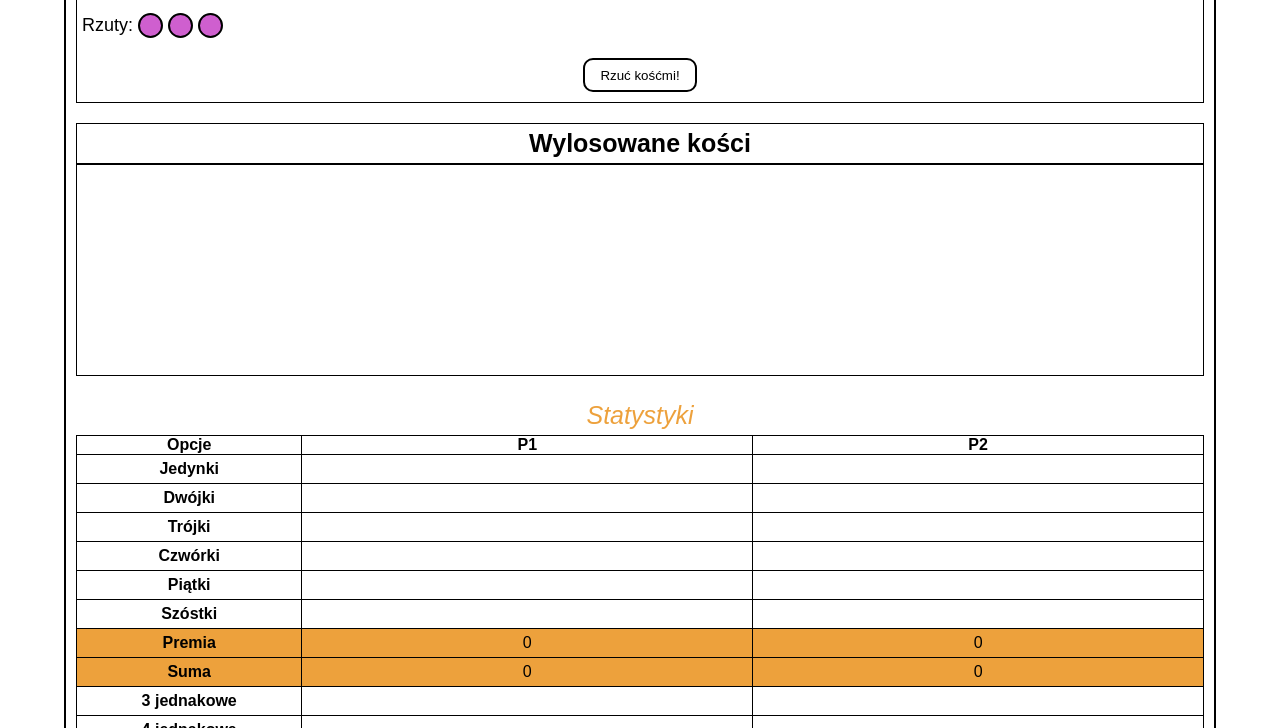
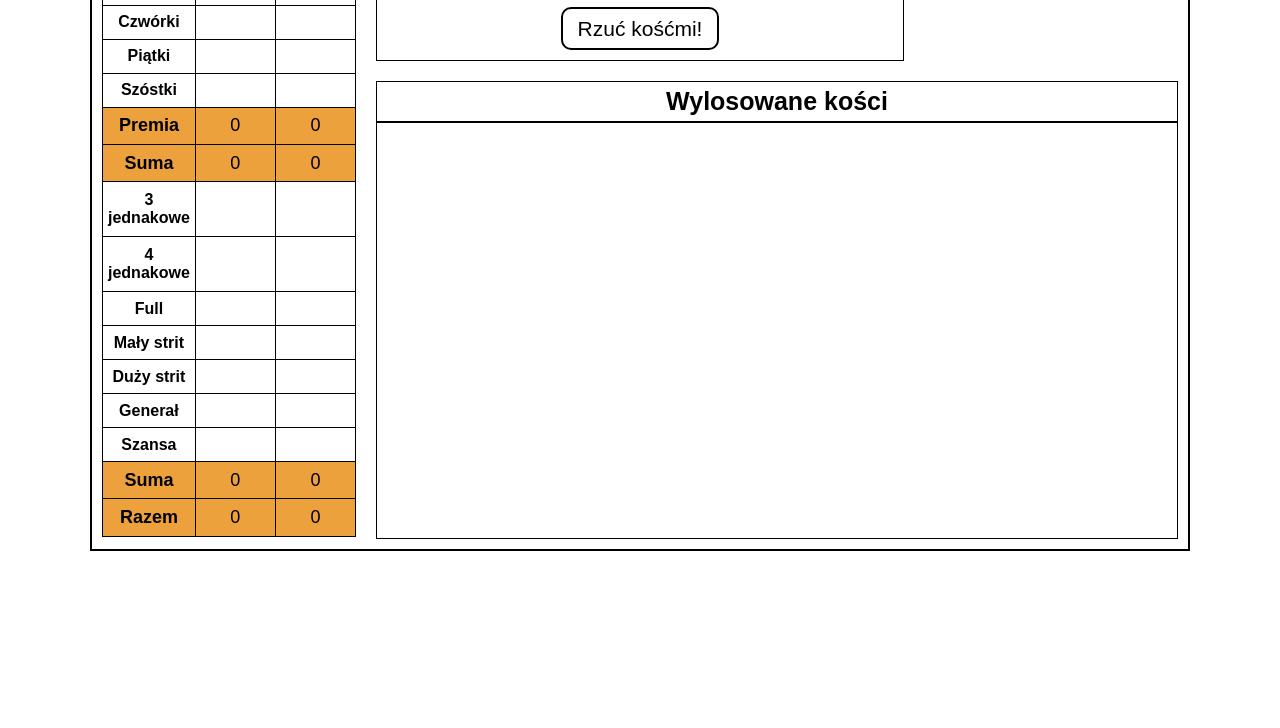
Before and after one commit to damian08k/Dice, a plain HTML site: page index.html in a window 1280 px wide. Shown: the part 190-918 px from the top of the page. After the commit the page ends 800 px from the top, so only its background shows below. Drawn offline with Linux system fonts and the light colour scheme; a web font is replaced by a local one.

Commit message:
Correct HTML structure, create RWD

```diff
--- a/index.html
+++ b/index.html
@@ -22,6 +22,7 @@
                     Runda
                     <span class="player-info__round-number">X</span>
                 </h1>
+                <div class="player-info__main-player-info">
                     <p class="player-info__player">
                         Gracz:
                         <span class="player-info__player-name">Y</span>
@@ -32,6 +33,7 @@
                         <span class="player-info__throw"></span>
                         <span class="player-info__throw"></span>
                     </p>
+                </div>
                 <button class="player-info__dice-throw btn">Rzuć kośćmi!</button>
             </div>
 
--- a/scss/components/_game-area.scss
+++ b/scss/components/_game-area.scss
@@ -2,6 +2,15 @@
     display: grid;
     grid-template-columns: 1fr;
     grid-auto-rows: minmax(100px, auto);
+
+    @include mq(mobileXMedium) {
+        grid-template-columns: 1fr 1fr;
+    }
+
+    @include mq(mobileLarge) {
+        grid-template-columns: repeat(4, 1fr);
+        grid-template-rows: repeat(3, 1fr);
+    }
 
     &__rules {
         grid-column: 1;
@@ -12,20 +21,55 @@
         height: 30px;
         width: 80px;
         font-size: $main-fz;
+
+        @include mq(mobileXMedium) {
+            grid-column: 1/-1;
+        }
+
     }
 
     &__player-info {
         grid-column: 1;
         grid-row: 2/3;
+
+        @include mq(mobileXMedium) {
+            grid-column: 1/2;
+        }
+
+        @include mq(mobileLarge) {
+            margin-top: 51px;
+            grid-column: 2/4;
+            grid-row: 1/2;
+        }
     }
 
     &__dice-area {
         grid-column: 1;
         grid-row: 3/4;
+
+        @include mq(mobileXMedium) {
+            grid-column: 2/3;
+            grid-row: 2/3;
+        }
+
+        @include mq(mobileLarge) {
+            grid-column: 2/-1;
+            grid-row: 2/-1;
+        }
     }
 
     &__stats {
         grid-column: 1;
         grid-row: 4/5;
+
+        @include mq(mobileXMedium) {
+            grid-column: 1/-1;
+            grid-row: 3/5;
+        }
+
+        @include mq(mobileLarge) {
+            grid-column: 1/2;
+            grid-row: 1/-1;
+        }
     }
 }
--- a/scss/components/_main-container.scss
+++ b/scss/components/_main-container.scss
@@ -2,6 +2,6 @@
     margin: $main-margin*4 auto;
     width: 90%;
     min-height: 80%;
-    max-width: 1400px;
+    max-width: 1100px;
     border: 2px solid $black-color;
 }
--- a/scss/components/_player-info.scss
+++ b/scss/components/_player-info.scss
@@ -2,17 +2,37 @@
 
     border: 1px solid $black-color;
     margin: $main-margin * 2;
+
+
+    @include mq(mobileXMedium) {
+        display: grid;
+        grid-column: 1fr;
+        grid-row: 1fr 1fr 1fr;
+    }
+
+    @include mq(mobileLarge) {
+        margin-top: calc(10px + 31px + 10px);
+    }
 
     &__round {
         padding: $main-padding 0;
         font-size: $headings-fz;
         font-weight: $font-weight-headings;
         text-align: center;
+
+        @include mq(mobileXMedium) {
+            font-size: $headings-fz + 5;
+        }
     }
 
     &__player {
         padding: 0 0 $main-padding * 2 $main-padding;
         font-size: $main-fz + 2;
+
+        @include mq(mobileXMedium) {
+            padding-left: $main-padding * 3;
+            font-size: $main-fz + 5;
+        }
     }
 
     &__throws {
@@ -20,8 +40,16 @@
         align-items: center;
         padding: 0 0 $main-padding * 2 $main-padding;
 
+        @include mq(mobileXMedium) {
+            padding-left: $main-padding * 3;
+        }
+
         &-title {
             font-size: $main-fz + 2;
+
+            @include mq(mobileXMedium) {
+                font-size: $main-fz + 5;
+            }
         }
     }
 
@@ -41,5 +69,17 @@
         padding: $main-padding * 1.5 $main-padding * 3;
         border-width: 2px;
         border-radius: 10px;
+
+        @include mq(mobileXMedium) {
+            font-size: $main-fz + 5;
+        }
+    }
+
+    &__main-player-info,
+    &__dice-throw,
+    &__round {
+        @include mq(mobileXMedium) {
+            align-self: center;
+        }
     }
 }
--- a/scss/components/_stats.scss
+++ b/scss/components/_stats.scss
@@ -3,6 +3,10 @@
     border-collapse: collapse;
     border: 1px solid $black-color;
     margin: $main-margin * 2;
+
+    @include mq(mobileLarge) {
+        height: calc(100% - 41px - 20px);
+    }
 
     th,
     tr,
@@ -19,12 +23,20 @@
 
     &__options {
         width: 20%;
+
+        @include mq(mobileLarge) {
+            font-size: $main-fz + 2;
+        }
     }
 
     &__first-player,
     &__second-player,
     &__special {
         text-align: center;
+
+        @include mq(mobileLarge) {
+            font-size: $main-fz + 2;
+        }
     }
 
 
--- a/scss/functions/_main-styles.scss
+++ b/scss/functions/_main-styles.scss
@@ -1,6 +1,10 @@
 body {
     height: 100vh;
     font-family: $font-family;
+
+    @include mq(mobileXMedium) {
+        height: auto;
+    }
 }
 
 .btn {
```
Also changed, not shown: css/style.css, 1 other file. Lines whose indentation alone changed are shown as unchanged.
